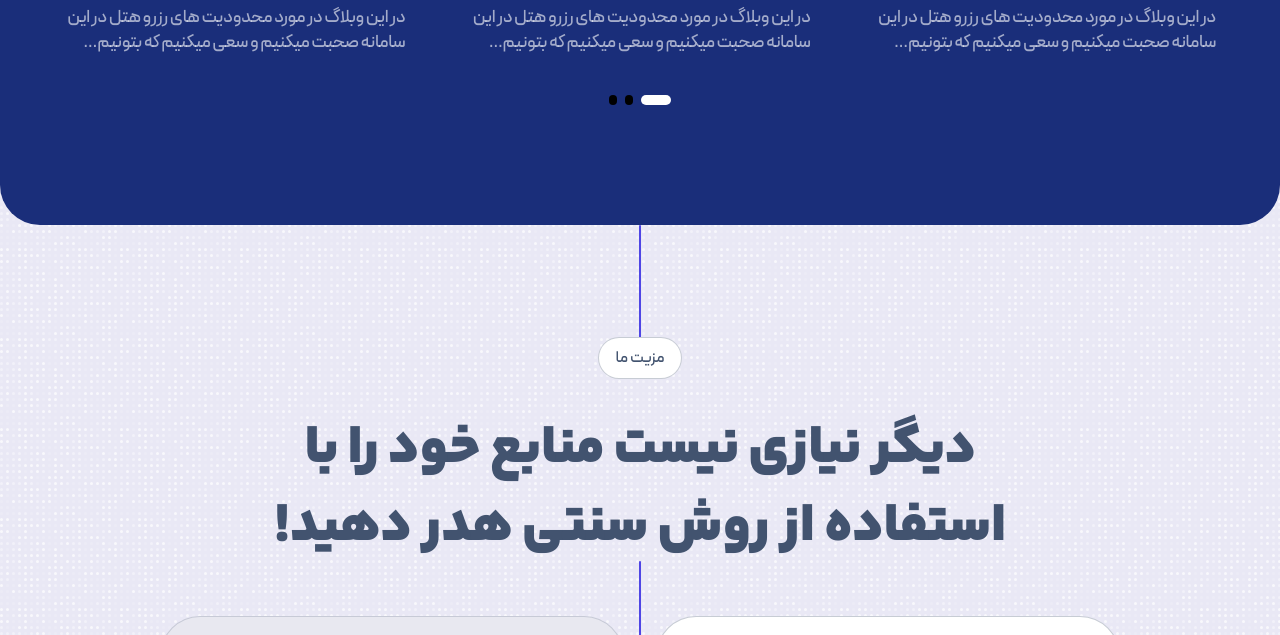
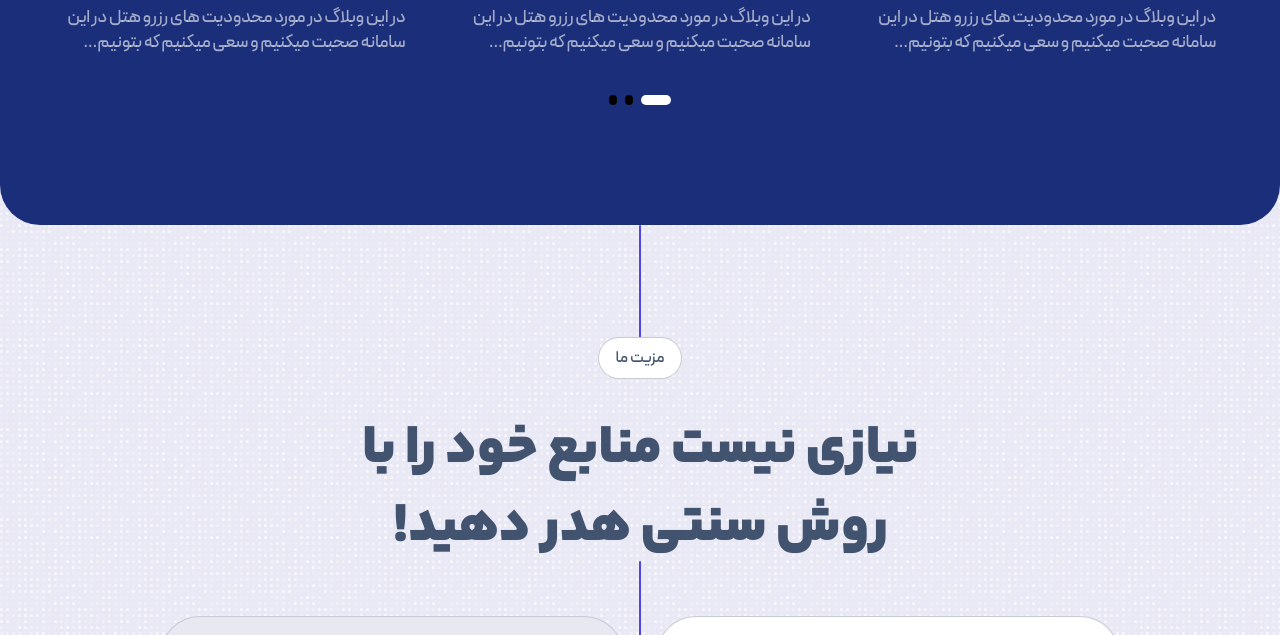
Before and after one commit to tikrack/fynza, a website built with Vite: page index.html in a window 1280 px wide. Shown: the part 5260-5895 px from the top of the page. Built offline with nearby package versions, Linux system fonts and the light colour scheme.

Commit message:
edit text

```diff
--- a/index.html
+++ b/index.html
@@ -1693,9 +1693,9 @@
         <div class="flex flex-col items-center gap-16 md:gap-20">
           <div>
             <h2
-              class="px-6 text-center font-black uppercase leading-[1.4] font-yekan! tracking-tight text-[32px] md:text-[60px] md:tracking-[-0.6px] text-white"
+              class="px-6 text-center font-black uppercase leading-[1.4] font-yekan! tracking-tight text-[30px] md:text-[60px] md:tracking-[-0.6px] text-white"
             >
-              از مقالات ما استفاده کنید تا بتوانید<br />با بهترین اطلاعات اتاق
+              از اموزش های ما استفاده کنید<br />با بهترین اطلاعات
               رزرو کنید
             </h2>
           </div>
@@ -1837,12 +1837,12 @@
             </div>
             <div>
               <h2
-                class="text-center font-black font-yekan! uppercase leading-[1.4] tracking-[-0.01em] text-[36px] md:text-[56px]"
+                class="text-center font-black font-yekan! uppercase leading-[1.4] tracking-[-0.01em] text-[30px] md:text-[56px]"
                 style="color: rgb(66, 83, 111)"
               >
-                دیگر نیازی نیست منابع خود را با
+                نیازی نیست منابع خود را با
                 <br />
-                استفاده از روش سنتی هدر دهید!
+                روش سنتی هدر دهید!
               </h2>
             </div>
             <div
```
